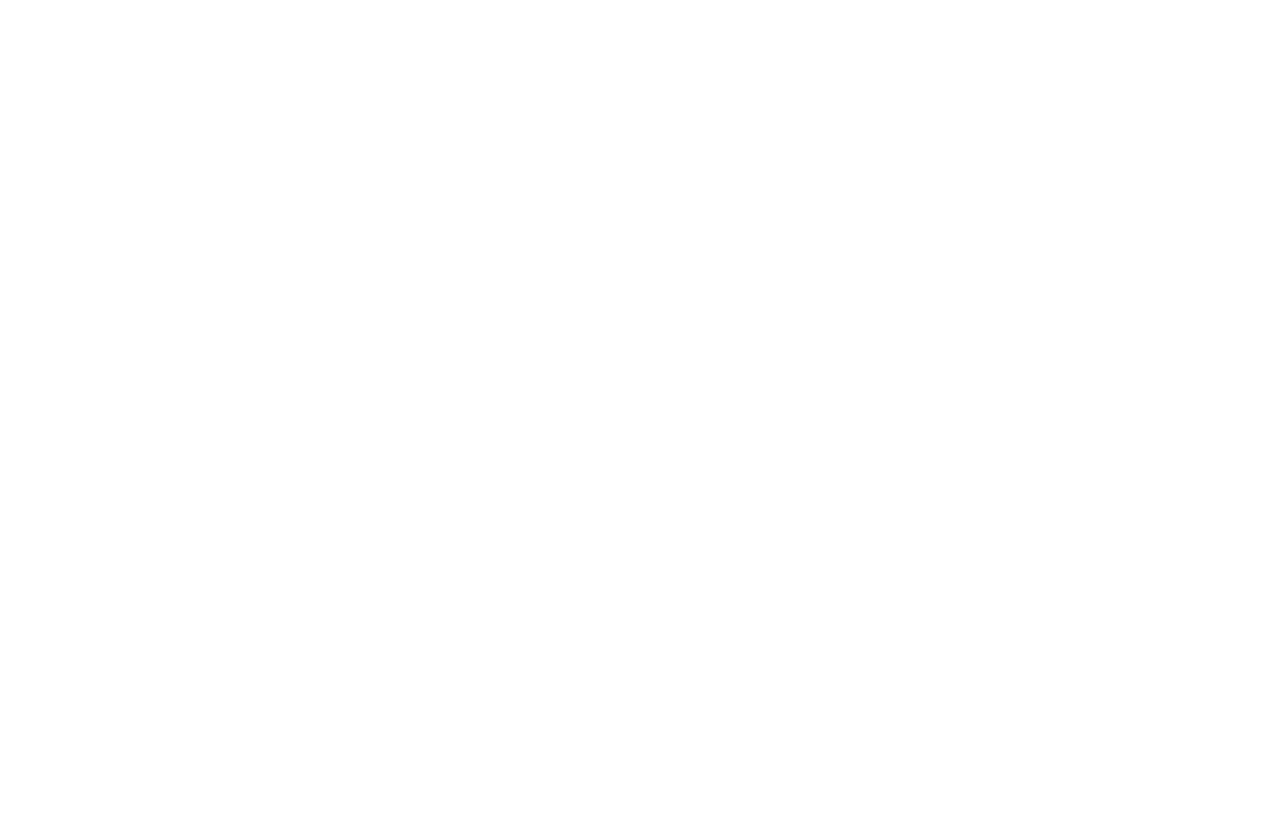
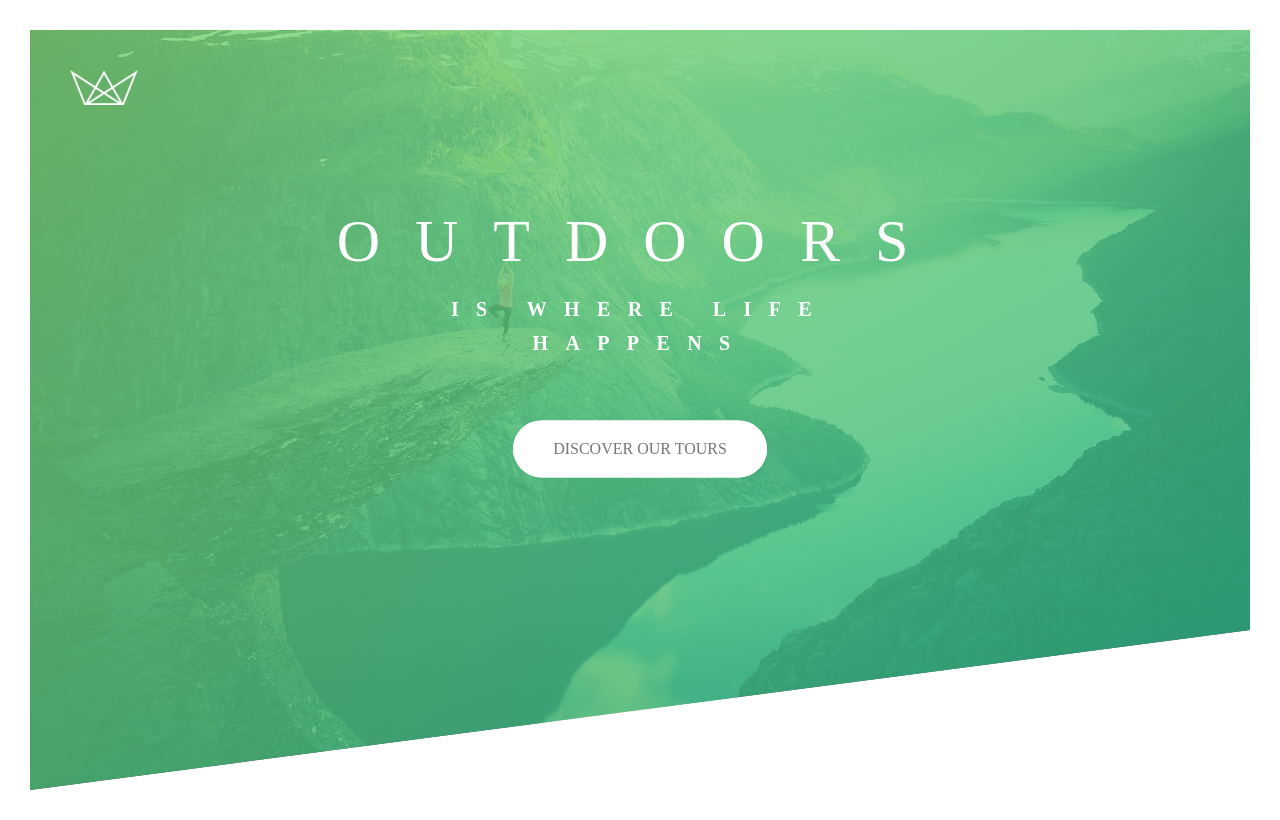
Before and after one commit to Momonkuei/advanced-css-course, a plain HTML site: page Natours/starter/index.html in a window 1280 px wide. Drawn offline with Linux system fonts and the light colour scheme; files that its build step writes are made by us from their sources.

Commit message:
20221003第二節完成

```diff
--- a/Natours/starter/css/style.css
+++ b/Natours/starter/css/style.css
@@ -6,3 +6,201 @@ Medium green: #55c57a
 Dark green: #28b485
 
 */
+
+/* CSS重置 */
+
+* {
+	margin: 0;
+	padding: 0;
+	box-sizing: border-box;
+}
+
+body {
+	font-family: 'Lato' sans-serif;
+	font-weight: 400;
+	font-size: 16px;
+	line-height: 1.7;
+	color: #777;
+	padding: 30px;
+}
+
+.header {
+	height: 95vh;
+	background-image: linear-gradient(
+			to right bottom,
+			rgb(126, 213, 111, 0.8),
+			rgb(40, 180, 133, 0.8)
+		),
+		url('../img/hero.jpg');
+	background-size: cover;
+	background-position: top;
+	clip-path: polygon(0 0, 100% 0, 100% 75vh, 0 100%);
+	position: relative;
+}
+
+/*********************/
+
+.logo-box {
+	position: absolute;
+	top: 40px;
+	left: 40px;
+}
+
+.logo {
+	height: 35px;
+}
+
+
+
+.text-box {
+	position: absolute;
+	top: 40%;
+	left: 50%;
+	/* background:red; */
+	transform: translate(-50%, -50%);
+  text-align: center;
+}
+
+.heading-primary {
+	color: #fff;
+	text-transform: uppercase;
+
+    backface-visibility: hidden;
+    margin-bottom: 60px;
+}
+
+.heading-primary-main {
+	display: block;
+	font-size: 60px;
+	font-weight: 400;
+	letter-spacing: 35px;
+
+    animation-name: moveInLeft;
+    animation-duration: 1s;
+
+    animation-timing-function: ease-in-out;
+    /* 動畫進行方式 */
+
+    /* animation-iteration-count: 3; */
+    /* 棟華發生次數 */
+
+    /* animation-delay: 3s; */
+    /* 延遲動畫時間*/
+}
+
+.heading-primary-sub {
+	display: block;
+	font-size: 20px;
+	font-weight: 700;
+	letter-spacing: 17.4px;
+
+
+    animation-name: moveInRight;
+    animation-duration: 1s;
+
+    animation-timing-function: ease-in-out;
+}
+
+/*******************************/
+/*       動畫製作     */
+/*******************************/
+@keyframes moveInLeft {
+	0% {
+        opacity: 0;
+        transform: translateX(-100px) rotate(0deg);
+	}
+    60%{
+        transform: rotate(0deg);
+    }
+	80% {
+        transform: translateX(10px);
+	}
+	100% {
+        opacity: 1;
+        transform: translateX(0);
+	}
+}
+
+@keyframes moveInRight {
+	0% {
+        opacity: 0;
+        transform: translateX(100px);
+	}
+	80% {
+        transform: translateX(-10px);
+	}
+	100% {
+        opacity: 1;
+        transform: translateX(0);
+	}
+}
+
+@keyframes moveInBottom {
+	0% {
+        opacity: 0;
+        transform: translateY(30px);
+	}
+
+	100% {
+        opacity: 1;
+        transform: translateX(0);
+	}
+}
+
+/* 按鈕 */
+
+.btn:link,
+.btn:visited{
+  text-transform: uppercase;
+  text-decoration: none;
+  padding: 15px 40px;
+  display: inline-block;
+  border-radius: 100px;
+  transition: all 0.2s ease-in-out;
+  position: relative;
+
+}
+
+.btn:hover{
+  transform: translateY(-3px);
+  box-shadow: 0 10px 20px rgba(0,0,0, 0.2);
+
+}
+
+.btn:active{
+  transform: translateY(-1px);
+  box-shadow: 0 5px 10px rgba(0,0,0,0.2);
+}
+
+.btn-white{
+  background-color: #fff;
+  color: #777;
+
+}
+
+.btn::after{
+  content: '';
+  display: inline-block;
+  height: 100%;
+  width: 100%;
+  border-radius: 100px;
+  position: absolute;
+  top: 0;
+  left: 0;
+  z-index: -1;
+  transition: all 0.4s ;
+}
+
+.btn-white::after{
+  background-color: #fff;
+}
+
+.btn:hover::after{
+  transform: scaleX(1.5) scaleY(1.6);
+  opacity: 0;
+}
+
+.btn-animated{
+  animation:  moveInBottom .5s ease-out .75s;
+  animation-fill-mode: backwards;
+}
--- a/Natours/starter/index.html
+++ b/Natours/starter/index.html
@@ -1,19 +1,60 @@
 <!DOCTYPE html>
 <html lang="en">
+
 <head>
   <meta charset="UTF-8">
-        <meta name="viewport" content="width=device-width, initial-scale=1.0">
+  <meta
+    name="viewport"
+    content="width=device-width, initial-scale=1.0"
+  >
 
-        <link href="https://fonts.googleapis.com/css?family=Lato:100,300,400,700,900" rel="stylesheet">
+  <link
+    href="https://fonts.googleapis.com/css?family=Lato:100,300,400,700,900"
+    rel="stylesheet"
+  >
 
-        <link rel="stylesheet" href="css/icon-font.css">
-        <link rel="stylesheet" href="css/style.css">
-        <link rel="shortcut icon" type="image/png" href="img/favicon.png">
+  <link
+    rel="stylesheet"
+    href="css/icon-font.css"
+  >
+  <link
+    rel="stylesheet"
+    href="css/style.css"
+  >
+  <link
+    rel="shortcut icon"
+    type="image/png"
+    href="img/favicon.png"
+  >
 
   <title>Natours | Exciting tours for adventurous people</title>
 </head>
+
 <body>
+  <header class="header">
+    <div class="logo-box">
+      <img
+        src="./img/logo-white.png"
+        alt="Logo"
+        class="logo"
+      >
+    </div>
+    <div class="text-box">
+      <h1 class="heading-primary">
+        <span class="heading-primary-main">Outdoors</span>
+        <span class="heading-primary-sub">is where life happens</span>
+      </h1>
 
+      <a
+        href="#"
+        class="btn btn-white btn-animated"
+      >
+        Discover our tours
+      </a>
+    </div>
+
+  </header>
 
 </body>
+
 </html>
```
Lines whose indentation alone changed are shown as unchanged.
